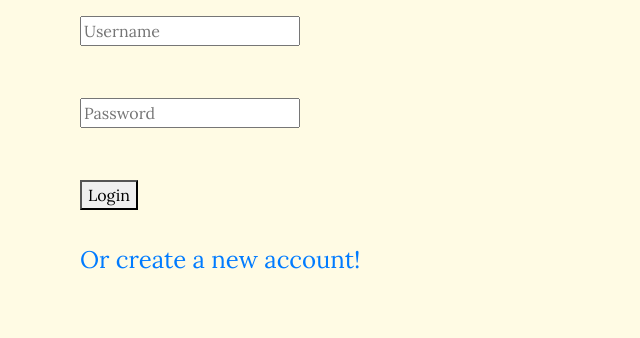
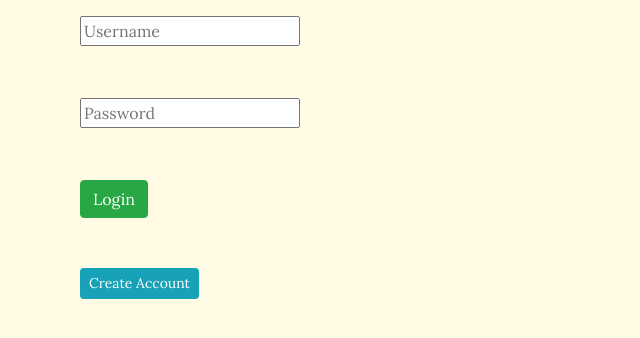
Before and after one commit to dcancelmo/Deja_Vu_Web, a PHP site: page /login.php in a window 1280 px wide. Shown: the part 137-475 px from the top of the page, without its empty margins (0-640 px from the left). Run offline with PHP 8.4, Linux system fonts and the light colour scheme; some libraries are stand-ins or nearby versions.

Commit message:
changed button formatting and made 'create account' into a button

```diff
--- a/login.php
+++ b/login.php
@@ -26,14 +26,15 @@
 					<input type="password" name="password" placeholder="Password" required>
 				</div>
 				<div class="row formQuestion">
-					<button type="submit"> Login </button>
+					<button class="btn btn-success" type="submit"> Login </button>
 				</div>
 				<div class="row formQuestion">
-					<h4><a href="account_create.php">Or create a new account!</a></h4>
+					<button class="btn btn-sm btn-info" id="createAccountButton" onclick="window.location.replace('account_create.php')">Create Account</button>
 				</div>
 			</form>
 		</div>
 
 		<?php include('php/scripts.php'); ?>
+
 	</body>
 </html>
```
